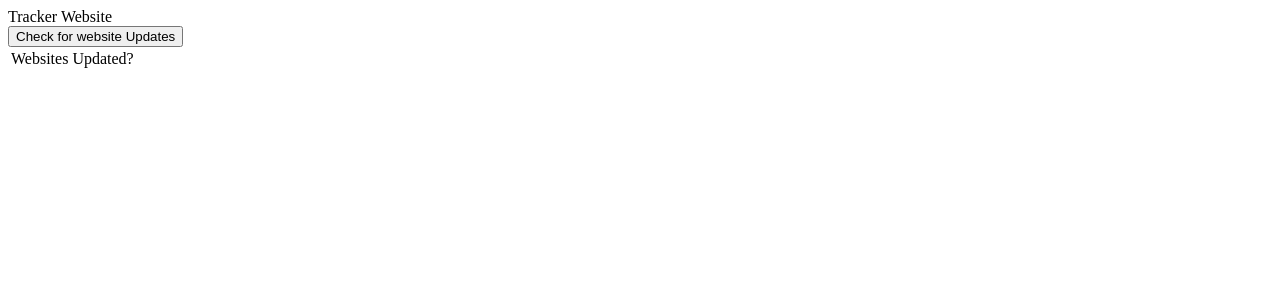
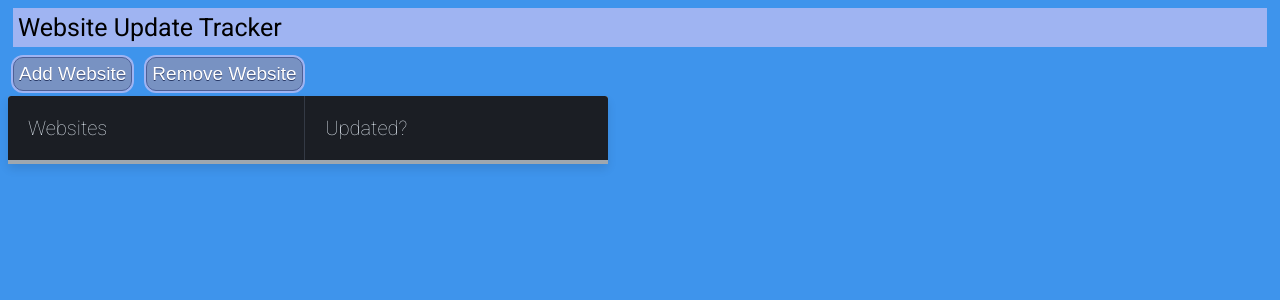
Before and after one commit to terwilligers/webpage-update-tracker, a Flask app: page / in a window 1280 px wide. Shown: the top 300 px of the page. Run offline with Flask 2, Linux system fonts and the light colour scheme; data that the repository does not hold is empty; parts of the project's set-up code (start-up, migrations or seed data) failed here and were passed over; some libraries are stand-ins or nearby versions.

Commit message:
Added functionality for a user to add and remove websites that they are tracking

```diff
--- a/app.py
+++ b/app.py
@@ -112,10 +112,37 @@ def add_url_to_database(new_hash, url):
         try:
             get_select_query_results(connection, query, (url, new_hash, ))
         except Exception as e:
+            return False
             print(e, file=sys.stderr)
         connection.close()
         return True
     return False
+
+def remove_url_from_database(url):
+    '''
+    removes the row corresonding to the url from the database
+    '''
+    query = '''delete from site_hashes where url=%s
+            '''
+    connection = get_connection()
+    if connection is not None:
+        try:
+            get_select_query_results(connection, query, (url, ))
+        except Exception as e:
+            return False
+            print(e, file=sys.stderr)
+        connection.close()
+        return True
+    return False
+
+def get_file_hash(url):
+    try:
+        new_file = requests.get(url).text
+        new_file = remove_script_tags(new_file)
+        new_hash = hashlib.md5(new_file.encode("utf-8")).hexdigest()
+    except Exception as e:
+        return False
+    return new_hash
 
 
 def html_has_changed(url):
@@ -124,10 +151,7 @@ def html_has_changed(url):
     Return: a boolean stating whether the website's html has changed
             True if website was never seen before
     '''
-
-    new_file = requests.get(url).text
-    new_file = remove_script_tags(new_file)
-    new_hash = hashlib.md5(new_file.encode("utf-8")).hexdigest()
+    new_hash = get_file_hash(url)
 
     #add url and hash to the database if no entry
     in_database = is_url_in_database(url)
@@ -154,6 +178,12 @@ def check_pages(urls):
         changed = html_has_changed(url)
         results.append(changed)
     return results
+
+
+
+
+
+
 
 app = flask.Flask(__name__, static_folder='static', template_folder='templates')
 
@@ -198,6 +228,31 @@ def get_update_values():
 
     return json.dumps(results)
 
+
+@app.route("/add_url/<path:url>")
+def add_url(url):
+    to_return = "You are already tracking this website"
+    if not is_url_in_database(url):
+        new_hash = get_file_hash(url)
+        if not new_hash:
+            to_return = "Sorry, you entered an invaled url"
+        elif add_url_to_database(new_hash, url):
+            to_return = "Success, the new website has been added"
+        else:
+            to_return = "Sorry, you entered an invaled url"
+    return json.dumps(to_return)
+
+@app.route("/remove_url/<path:url>")
+def remove_url(url):
+    message = "You are not tracking this website, and so cannot remove it"
+    if is_url_in_database(url):
+        result = remove_url_from_database(url)
+        if result:
+            message = "Success, the website has been removed"
+        else:
+            message = "Oops, there was an error with your request"
+    return json.dumps(message)
+
 @app.route("/indb")
 def indb():
     #indb = is_url_in_database('https://apps.carleton.edu/campus/registrar/schedule/proposed/')
--- a/static/site_tracker.css
+++ b/static/site_tracker.css
@@ -0,0 +1,175 @@
+@import url(https://fonts.googleapis.com/css?family=Roboto:400,500,700,300,100);
+
+.myHeader {
+    font-size: 25px;
+    margin:5px;
+    background-color: #9fb4f2;
+    padding: 5px;
+}
+
+body {
+  background-color: #3e94ec;
+  font-family: "Roboto", helvetica, arial, sans-serif;
+  font-size: 16px;
+  font-weight: 400;
+  text-rendering: optimizeLegibility;
+}
+
+.myButton {
+	-moz-box-shadow: 0px 0px 0px 2px #9fb4f2;
+	-webkit-box-shadow: 0px 0px 0px 2px #9fb4f2;
+	box-shadow: 0px 0px 0px 2px #9fb4f2;
+	background-color:#7892c2;
+	-moz-border-radius:10px;
+	-webkit-border-radius:10px;
+	border-radius:10px;
+	border:1px solid #4e6096;
+	display:inline-block;
+	cursor:pointer;
+	color:#ffffff;
+	font-family:Arial;
+	font-size:19px;
+	padding:5px 5px;
+	text-decoration:none;
+	text-shadow:0px 1px 0px #283966;
+    margin: 5px;
+}
+.myButton:hover {
+	background-color:#476e9e;
+}
+.myButton:active {
+	position:relative;
+	top:1px;
+}
+
+div.table-title {
+   display: block;
+  margin: auto;
+  max-width: 600px;
+  padding:5px;
+  width: 100%;
+}
+
+.table-title h3 {
+   color: #fafafa;
+   font-size: 30px;
+   font-weight: 400;
+   font-style:normal;
+   font-family: "Roboto", helvetica, arial, sans-serif;
+   text-shadow: -1px -1px 1px rgba(0, 0, 0, 0.1);
+   text-transform:uppercase;
+}
+
+
+/*** Table Styles **/
+
+table {
+  background: white;
+  border-radius:3px;
+  border-collapse: collapse;
+  max-width: 600px;
+  padding:5px;
+  width: 100%;
+  box-shadow: 0 5px 10px rgba(0, 0, 0, 0.1);
+  animation: float 5s infinite;
+}
+
+th {
+  color:#D5DDE5;;
+  background:#1b1e24;
+  border-bottom:4px solid #9ea7af;
+  border-right: 1px solid #343a45;
+  font-size:20px;
+  font-weight: 100;
+  padding:20px;
+  text-align:left;
+  text-shadow: 0 1px 1px rgba(0, 0, 0, 0.1);
+  vertical-align:middle;
+}
+
+th:first-child {
+  border-top-left-radius:3px;
+}
+
+th:last-child {
+  border-top-right-radius:3px;
+  border-right:none;
+}
+
+tr {
+  border-top: 1px solid #C1C3D1;
+  border-bottom-: 1px solid #C1C3D1;
+  color:#666B85;
+  font-size:16px;
+  font-weight:normal;
+  text-shadow: 0 1px 1px rgba(256, 256, 256, 0.1);
+}
+
+tr:hover td {
+  background:#4E5066;
+  color:#FFFFFF;
+  border-top: 1px solid #22262e;
+}
+
+tr:first-child {
+  border-top:none;
+}
+
+tr:last-child {
+  border-bottom:none;
+}
+
+tr:nth-child(odd) td {
+  background:#EBEBEB;
+}
+
+tr:nth-child(odd):hover td {
+  background:#4E5066;
+}
+
+tr:last-child td:first-child {
+  border-bottom-left-radius:3px;
+}
+
+tr:last-child td:last-child {
+  border-bottom-right-radius:3px;
+}
+
+td {
+  background:#FFFFFF;
+  padding:10px;
+  text-align:left;
+  vertical-align:middle;
+  font-weight:300;
+  font-size:18px;
+  text-shadow: -1px -1px 1px rgba(0, 0, 0, 0.1);
+  border-right: 1px solid #C1C3D1;
+}
+
+td:last-child {
+  border-right: 0px;
+}
+
+th.text-left {
+  text-align: left;
+}
+
+th.text-center {
+  text-align: center;
+}
+
+th.text-right {
+  text-align: right;
+}
+
+td.text-left {
+  text-align: left;
+}
+
+td.text-center {
+  text-align: center;
+}
+
+td.text-right {
+  text-align: right;
+}
--- a/static/site_tracker.js
+++ b/static/site_tracker.js
@@ -7,7 +7,21 @@ function getBaseURL() {
     return baseURL;
 }
 
+
 $(document).ready(function(){
+    loadTable();
+});
+
+/*function formatTable(data){
+    items = []
+    Object.keys(data).forEach(function(key,index) {
+        items.push('<tr><td>'+key+'</td><td>'+data[key]+'</td></tr>');
+    });
+    return items.join('');
+}*/
+
+function loadTable(){
+    console.log("here");
     //Creates a list of websites we are tracking
     $.getJSON("/update_values",function(data){
         console.log(data);
@@ -16,6 +30,25 @@ $(document).ready(function(){
         Object.keys(data).forEach(function(key,index) {
             items.push('<tr><td>'+key+'</td><td>'+data[key]+'</td></tr>');
         });
-        $('#result_table tbody').append(items.join(''))
+        $('#result_table tbody').empty();
+        $('#result_table tbody').append(items.join(''));
     });
-});
+}
+
+//Adds a tracked website when clicked
+function addWebsite(){
+    var url = prompt("Please enter a url to track: ");
+    $.get( 'http://127.0.0.1:5000' + "/add_url/" + url, function( data ) {
+        alert(data);
+    });
+    loadTable();
+}
+
+//Removes a tracked website when clicked
+function removeWebsite(){
+    var url = prompt("Please enter a url to remove: ");
+    $.get( 'http://127.0.0.1:5000' + "/remove_url/" + url, function( data ) {
+        alert(data);
+    });
+    loadTable();
+}
--- a/templates/index.html
+++ b/templates/index.html
@@ -9,14 +9,18 @@
 
 
 <body>
-    <div>Tracker Website</div>
-    <form action="/check_page">
-        <button>Check for website Updates</button>
-    </form>
+    <div class="myHeader"><span>Website Update Tracker</span></div>
+
+    <button onclick="addWebsite()" class="myButton">Add Website</button>
+
+    <button onclick="removeWebsite()" class="myButton">Remove Website</button>
+
     <table id=result_table>
         <thead>
-            <td>Websites</td>
-            <td>Updated?</td>
+            <tr>
+                <th><span>Websites</span></th>
+                <th><span>Updated?</span></th>
+            </tr>
         </thead>
         <tbody>
         </tbody>
```
